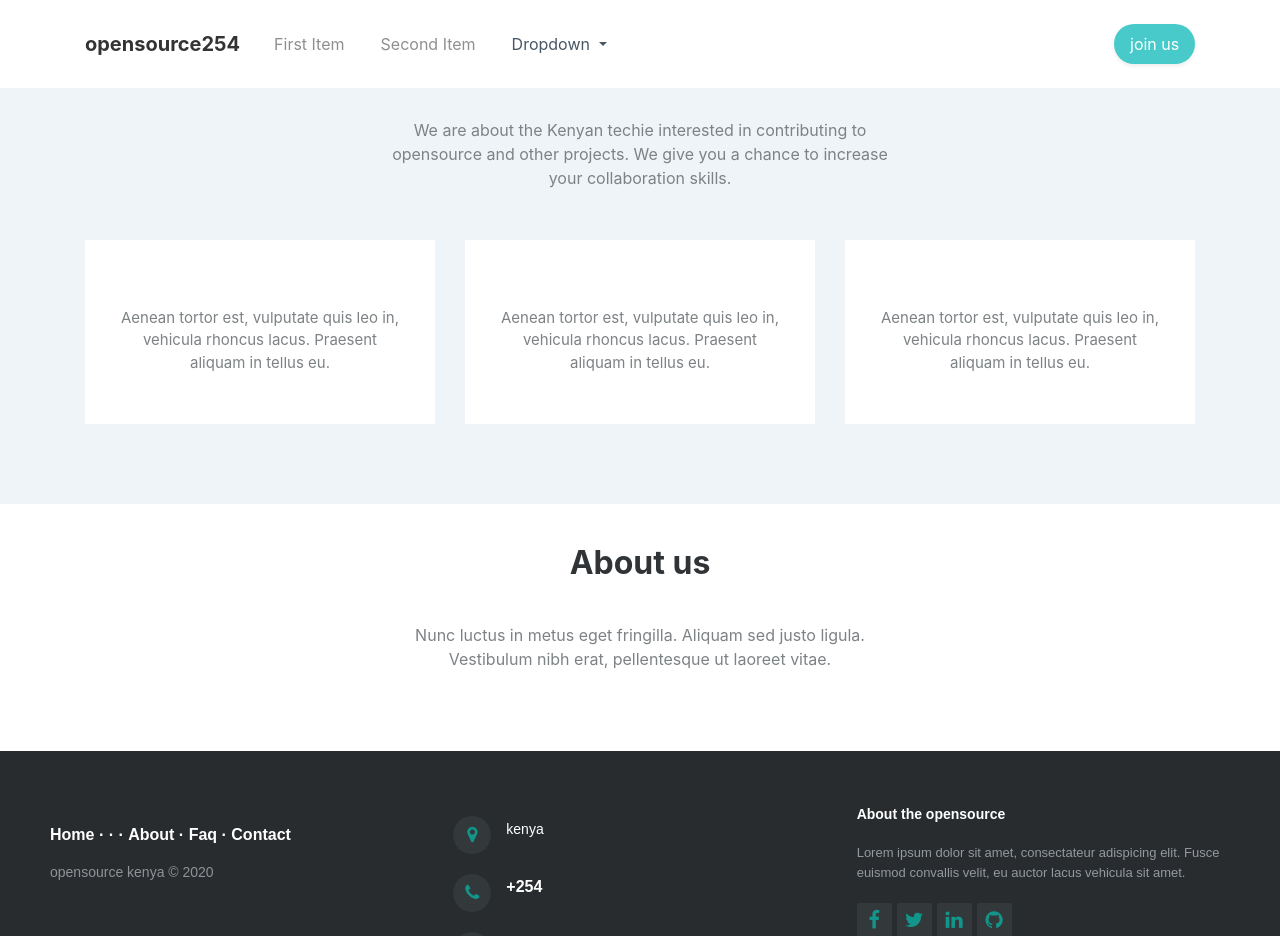
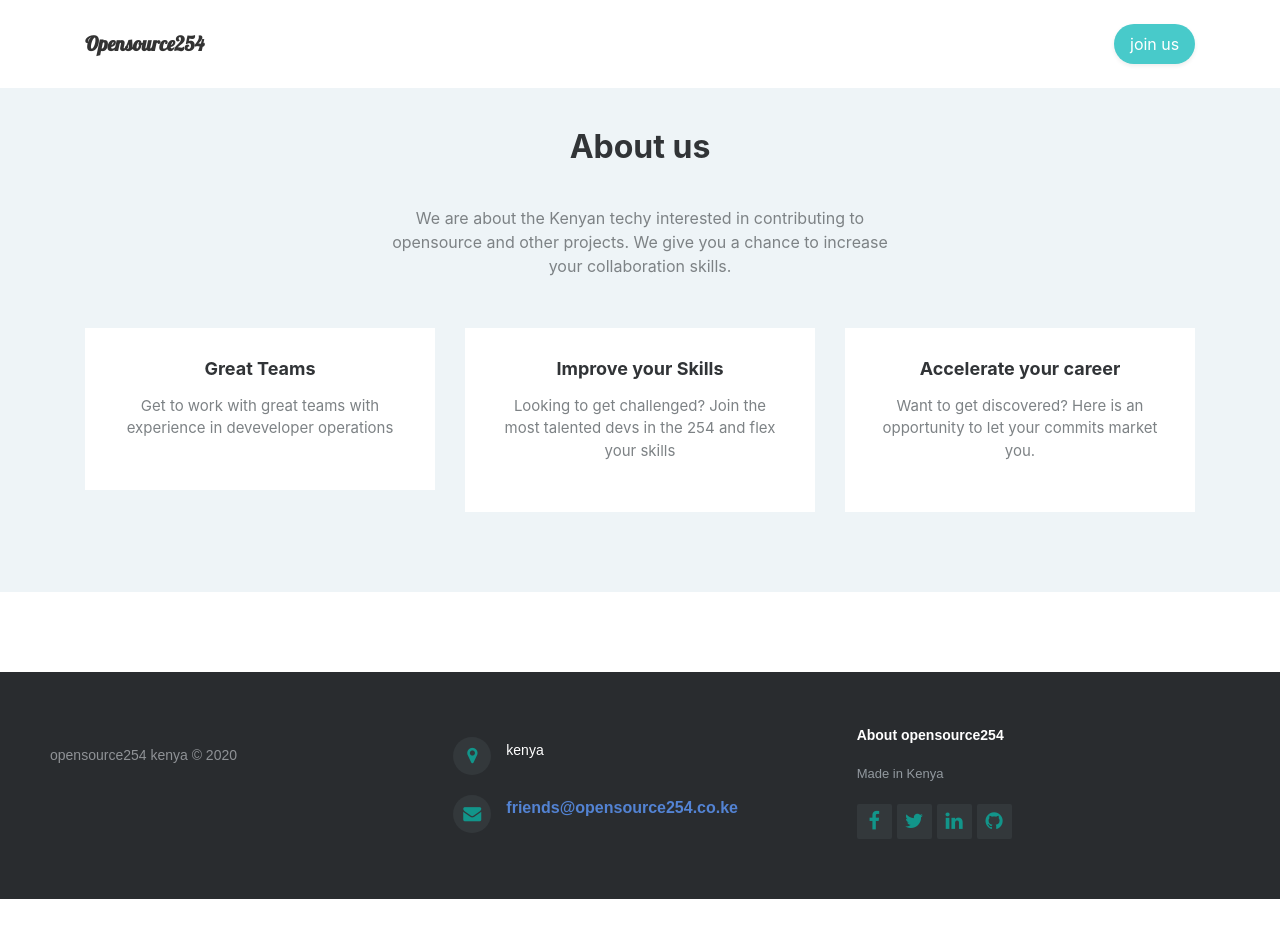
Before and after one commit to opensource254/opensource254.github.io, a Nuxt app: page / in a window 1280 px wide. Shown: the top 936 px of the page. After the commit the page ends 899 px from the top, so only its background shows below. Built offline with nearby package versions, Linux system fonts and the light colour scheme.

Commit message:
(Content) updated the page content and removed placeholders

```diff
--- a/assets/css/app.css
+++ b/assets/css/app.css
@@ -1,5 +1,9 @@
 .plat {
     border-radius: 0;
+}
+
+.font-lobster {
+    font-family: 'Lobster', cursive;
 }
 
 .btn-primary.focus,
@@ -233,12 +237,12 @@ footer {
 .footer-navigation h3 {
     margin: 0 0 20px;
     font: 400 36px "Cookie", cursive;
-    color: #fff;
+    color: rgb(129, 129, 129);
 }
 
 .footer-navigation h3 a {
     text-decoration: none;
-    color: #fff;
+    color: #585757;
 }
 
 .footer-navigation h3 span {
--- a/layouts/default.vue
+++ b/layouts/default.vue
@@ -2,10 +2,11 @@
   <main>
     <div>
       <nav
-        class="navbar navbar-light navbar-expand-md fixed-top navigation-clean-button"
+        class="navbar navbar-light navbar-expand-md sticky-top navigation-clean-button"
       >
         <div class="container">
-          <a class="navbar-brand" href="#">opensource254</a
+          <nuxt-link to="/" class="navbar-brand font-lobster"
+            >Opensource254</nuxt-link
           ><button
             class="navbar-toggler"
             data-toggle="collapse"
@@ -15,33 +16,7 @@
             ><span class="navbar-toggler-icon"></span>
           </button>
           <div id="navcol-1" class="collapse navbar-collapse">
-            <ul class="nav navbar-nav mr-auto">
-              <li class="nav-item" role="presentation">
-                <a class="nav-link active" href="#">First Item</a>
-              </li>
-              <li class="nav-item" role="presentation">
-                <a class="nav-link active" href="#">Second Item</a>
-              </li>
-              <li class="dropdown nav-item">
-                <a
-                  class="dropdown-toggle nav-link"
-                  data-toggle="dropdown"
-                  aria-expanded="false"
-                  href="#"
-                  >Dropdown
-                </a>
-                <div class="dropdown-menu" role="menu">
-                  <a class="dropdown-item" role="presentation" href="#"
-                    >First Item</a
-                  ><a class="dropdown-item" role="presentation" href="#"
-                    >Second Item</a
-                  ><a class="dropdown-item" role="presentation" href="#"
-                    >Third Item</a
-                  >
-                </div>
-              </li>
-            </ul>
-            <span class="navbar-text actions">
+            <span class="navbar-text actions ml-auto">
               <a
                 class="btn btn-light text-truncate shadow-sm pulse animated infinite action-button"
                 role="button"
@@ -60,12 +35,9 @@
       <div class="row">
         <div class="col-sm-6 col-md-4 footer-navigation">
           <h3></h3>
-          <p class="links">
-            <a href="#">Home</a><strong> · · · </strong><a href="#">About</a
-            ><strong> · </strong><a href="#">Faq</a><strong> · </strong
-            ><a href="#">Contact</a>
+          <p class="company-name">
+            opensource254 kenya © {{ new Date().getFullYear() }}
           </p>
-          <p class="company-name">opensource kenya © 2020</p>
         </div>
         <div class="col-sm-6 col-md-4 footer-contacts">
           <div>
@@ -78,25 +50,21 @@
           </div>
           <div>
             <i
-              class="fa fa-phone footer-contacts-icon"
-              style="color: rgb(18,149,138);"
-            ></i>
-            <p class="footer-center-info email text-left">+254</p>
-          </div>
-          <div>
-            <i
               class="fa fa-envelope footer-contacts-icon"
               style="color: rgb(18,149,138);"
             ></i>
-            <p><a href="#" target="_blank">support@opensource.com</a></p>
+            <p>
+              <a href="mailto:friends@opensource254.co.ke" target="_blank"
+                >friends@opensource254.co.ke</a
+              >
+            </p>
           </div>
         </div>
         <div class="clearfix"></div>
         <div class="col-md-4 footer-about">
-          <h4>About the opensource</h4>
+          <h4>About opensource254</h4>
           <p>
-            Lorem ipsum dolor sit amet, consectateur adispicing elit. Fusce
-            euismod convallis velit, eu auctor lacus vehicula sit amet.
+            Made in Kenya
           </p>
           <div class="social-links social-icons">
             <a href="#"
--- a/nuxt.config.js
+++ b/nuxt.config.js
@@ -33,6 +33,10 @@ export default {
       {
         rel: 'stylesheet',
         href: 'https://fonts.googleapis.com/css?family=Cookie'
+      },
+      {
+        rel: 'stylesheet',
+        href: 'https://fonts.googleapis.com/css2?family=Lobster&display=swap'
       },
       {
         rel: 'stylesheet',
--- a/pages/index.vue
+++ b/pages/index.vue
@@ -6,8 +6,8 @@
       <div class="intro">
         <h2 class="text-center">About us</h2>
         <p class="text-center">
-          We are about the Kenyan techie interested in contributing to
-          opensource and other projects. We give you a chance to increase your
+          We are about the Kenyan techy interested in contributing to opensource
+          and other projects. We give you a chance to increase your
           collaboration skills.
         </p>
       </div>
@@ -16,49 +16,34 @@
       <div class="row justify-content-center features">
         <div class="col-sm-6 col-md-5 col-lg-4 item">
           <div class="box">
-            <h3 data-aos="fade" class="name">Works everywhere</h3>
+            <h3 class="name">Great Teams</h3>
             <p class="description">
-              Aenean tortor est, vulputate quis leo in, vehicula rhoncus lacus.
-              Praesent aliquam in tellus eu.
+              Get to work with great teams with experience in deveveloper
+              operations
             </p>
           </div>
         </div>
         <div class="col-sm-6 col-md-5 col-lg-4 item">
           <div class="box">
-            <h3 data-aos="fade" class="name">Always available</h3>
+            <h3 class="name">Improve your Skills</h3>
             <p class="description">
-              Aenean tortor est, vulputate quis leo in, vehicula rhoncus lacus.
-              Praesent aliquam in tellus eu.
+              Looking to get challenged? Join the most talented devs in the 254
+              and flex your skills
             </p>
           </div>
         </div>
         <div class="col-sm-6 col-md-5 col-lg-4 item">
           <div class="box">
-            <h3 data-aos="fade" class="name">Customizable</h3>
+            <h3 class="name">Accelerate your career</h3>
             <p class="description">
-              Aenean tortor est, vulputate quis leo in, vehicula rhoncus lacus.
-              Praesent aliquam in tellus eu.
+              Want to get discovered? Here is an opportunity to let your commits
+              market you.
             </p>
           </div>
         </div>
       </div>
       <!-- End: Features -->
     </div>
-    <!-- End: Features Boxed -->
-    <!-- Start: Features Boxed -->
-    <div class="features-boxed" style="background-color: rgb(255,255,255);">
-      <div class="container" style="background-color: #ffffff;">
-        <!-- Start: Intro -->
-        <div class="intro">
-          <h2 class="text-center">About us</h2>
-          <p class="text-center">
-            Nunc luctus in metus eget fringilla. Aliquam sed justo ligula.
-            Vestibulum nibh erat, pellentesque ut laoreet vitae.
-          </p>
-        </div>
-        <!-- End: Intro -->
-      </div>
-    </div>
   </div>
   <!-- End: Features Boxed -->
 </template>
```
